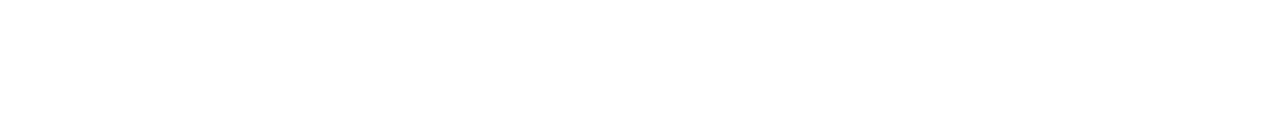
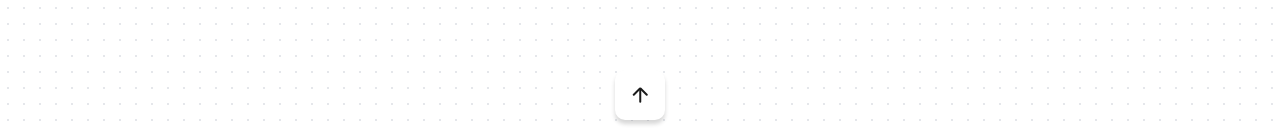
Before and after one commit to Andriikryl/css-specificity, a Next.js app: page / in a window 1280 px wide. Shown: the part 2000-2133 px from the top of the page. Before the commit the page ends 2070 px from the top, so only its background shows below. Built offline with nearby package versions, Linux system fonts and the light colour scheme.

Commit message:
add button backToTop

```diff
--- a/src/app/globals.css
+++ b/src/app/globals.css
@@ -39,28 +39,11 @@ ol[role='list'] {
 body {
   min-height: 100vh;
   line-height: 1.5;
-  /* background: hsl(37, 31%, 57%); */
   position: relative;
   overflow-x: hidden;
+  background-image: radial-gradient(#e5e7eb 1px, transparent 1px);
+  background-size: 16px 16px;
 }
-
-/* body::after{
-  content: "";
-  display: block;
-  position: absolute;
-  width: 100%;
-  height: 100%;
-  top: 0;
-  box-shadow: inset 0 0 40px 10px hsla(0, 0%, 0%, 0.8);
-  background-image:url(https://garden.bradwoods.io/images/noise.webp);
-  background: linear-gradient(
-    to bottom right,
-    hsla(0, 0%, 0%, 0) 40%,
-    hsla(0, 0%, 0%, 1)
-);
-  mix-blend-mode: overlay;
-  z-index: -1;
-} */
 
 /* Set shorter line heights on headings and interactive elements */
 h1, h2, h3, h4, h5
--- a/src/app/page.tsx
+++ b/src/app/page.tsx
@@ -4,6 +4,7 @@ import { Content } from "next/font/google";
 import MainField from "@/components/mainField/MainField";
 import Hero from "@/components/hero/Hero";
 import Description from "@/components/description/Description";
+import BackToTopBtn from "@/components/backToTopBtn/BackToTopBtn";
 
 export default function Home() {
   return (
@@ -11,6 +12,7 @@ export default function Home() {
       <Hero />
       <MainField />
       <Description />
+      <BackToTopBtn />
     </>
   );
 }
--- /dev/null
+++ b/src/components/backToTopBtn/BackToTopBtn.tsx
@@ -0,0 +1,21 @@
+"use client";
+import React from "react";
+import styles from "./style.module.css";
+import VisuallyHidden from "../visuallyhidden/VisuallyHidden";
+import TopArrow from "../icons/TopArrow";
+
+export default function BackToTopBtn() {
+  const scrollToTop = () => {
+    window.scrollTo({
+      top: 0,
+      behavior: "smooth",
+    });
+  };
+
+  return (
+    <button className={styles.button} onClick={scrollToTop}>
+      <VisuallyHidden>back to top</VisuallyHidden>
+      <TopArrow />
+    </button>
+  );
+}
--- /dev/null
+++ b/src/components/backToTopBtn/style.module.css
@@ -0,0 +1,18 @@
+.button{
+    width: 50px;
+    height: 50px;
+    display: grid;
+    place-items: center;
+    border-radius: 10px;
+    background: var(--white, #FFF);
+    box-shadow: 0px 4px 4px 0px rgba(0, 0, 0, 0.16);
+    border: none;
+    margin-block-end: 20px;
+    margin-inline: auto;
+    cursor: pointer;
+    transition: all 300ms ease-in-out;
+}
+
+.button:hover{
+    background-color: #ffc300;
+}
--- /dev/null
+++ b/src/components/icons/TopArrow.tsx
@@ -0,0 +1,26 @@
+import React from "react";
+
+export default function TopArrow() {
+  return (
+    <svg
+      xmlns="http://www.w3.org/2000/svg"
+      width="16"
+      height="16"
+      viewBox="0 0 16 16"
+      fill="none"
+    >
+      <path
+        d="M8.25 14.75L8.25 2.25"
+        stroke="#1B1B1B"
+        stroke-width="2"
+        stroke-linecap="round"
+      />
+      <path
+        d="M14.75 7.75L8.53284 1.53284C8.37663 1.37663 8.12337 1.37663 7.96716 1.53284L1.75 7.75"
+        stroke="#1B1B1B"
+        stroke-width="2"
+        stroke-linecap="round"
+      />
+    </svg>
+  );
+}
--- a/src/components/mainField/MainField.tsx
+++ b/src/components/mainField/MainField.tsx
@@ -55,7 +55,7 @@ export default function MainField() {
       setIsCorrect(true);
       setSolved(solved.map((item, index) => (index === current ? true : item)));
       toast.success("Corect answer !", {
-        position: toast.POSITION.BOTTOM_CENTER,
+        position: toast.POSITION.TOP_CENTER,
       });
     } else {
       setIsCorrect(false);
@@ -82,7 +82,6 @@ export default function MainField() {
                 {current + 1}/{data.length}
               </p>
               <p className={styles.questions}>{data[current].qestion}</p>
-              <ToastContainer />
             </div>
           </div>
           <div className={styles.questions__controls}>
@@ -157,6 +156,7 @@ export default function MainField() {
               Subimt
             </button>
           </form>
+          <ToastContainer />
         </div>
       </Container>
     </section>
```
